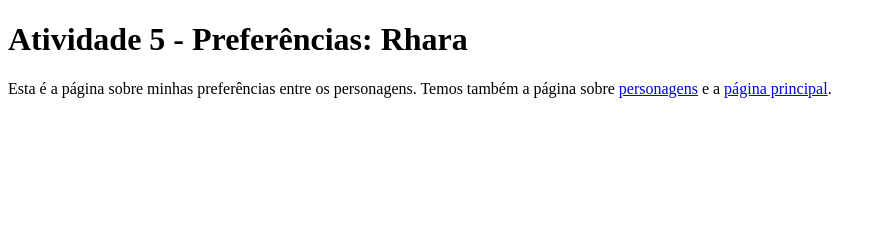
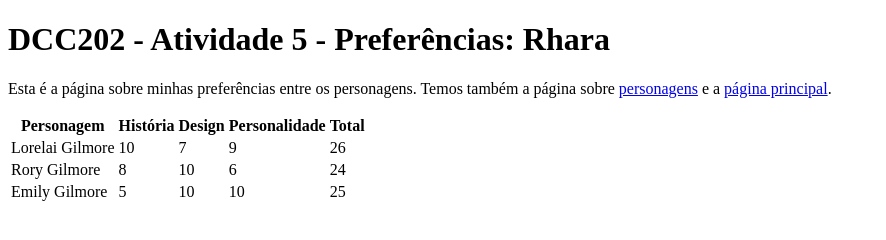
Before and after one commit to ufjf-dcc202/ufjf-dcc202-2023-3-b-atv5-rharaianna, a website: page preferencias.html in a window 1280 px wide. Shown: the whole page, without its empty margins (0-886 px from the left). Drawn offline with Linux system fonts and the light colour scheme.

Commit message:
Tabela criada

```diff
--- a/preferencias.html
+++ b/preferencias.html
@@ -3,12 +3,47 @@
 <head>
     <meta charset="UTF-8">
     <meta name="viewport" content="width=device-width, initial-scale=1.0">
-    <title>Atividade 5 - Preferências: Rhara</title>
+    <title>DCC202 - Atividade 5 - Preferências: Rhara</title>
 </head>
 <body>
     <main>
-        <h1>Atividade 5 - Preferências: Rhara</h1>
+        <h1>DCC202 - Atividade 5 - Preferências: Rhara</h1>
         <p>Esta é a página sobre minhas preferências entre os personagens. Temos também a página sobre <a href="personagens.html">personagens</a> e a <a href="index.html">página principal</a>.</p>
+
+        <table>
+            <thead>
+                <tr>
+                    <th>Personagem</th>
+                    <th> História</th>
+                    <th>Design</th>
+                    <th>Personalidade</th>
+                    <th>Total</th>
+                </tr>
+            </thead>
+            <tbody>
+                <tr>
+                    <td>Lorelai Gilmore</td>
+                    <td> 10 </td>
+                    <td> 7 </td>
+                    <td> 9 </td>
+                    <td> 26 </td>
+                </tr>
+                <tr>
+                    <td>Rory Gilmore</td>
+                    <td> 8 </td>
+                    <td> 10 </td>
+                    <td> 6 </td>
+                    <td> 24 </td>
+                </tr>
+                <tr>
+                    <td>Emily Gilmore</td>
+                    <td> 5 </td>
+                    <td> 10 </td>
+                    <td> 10 </td>
+                    <td> 25 </td>
+                </tr>
+            </tbody>
+        </table>
     </main>
 </body>
 </html>
```
